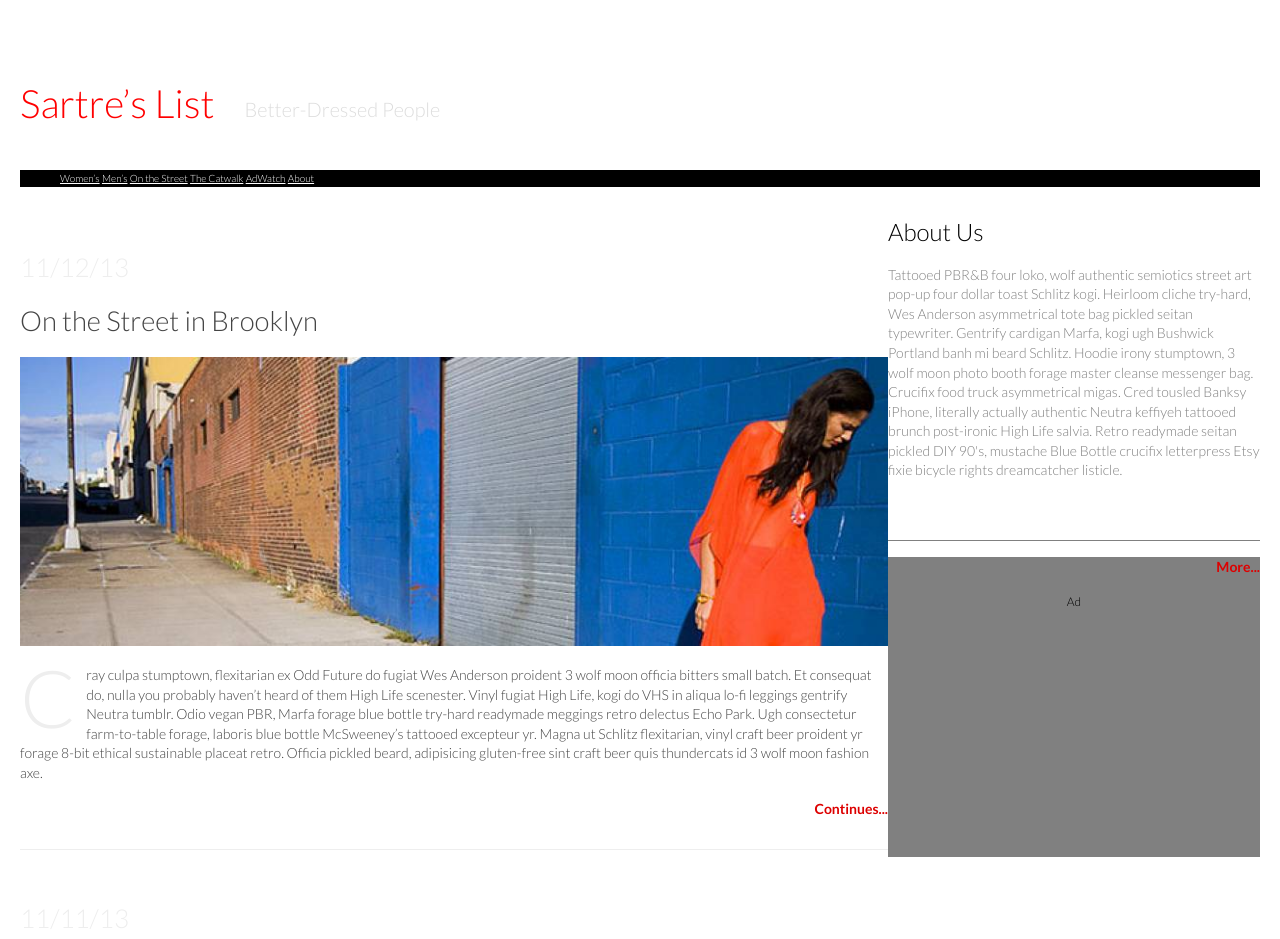
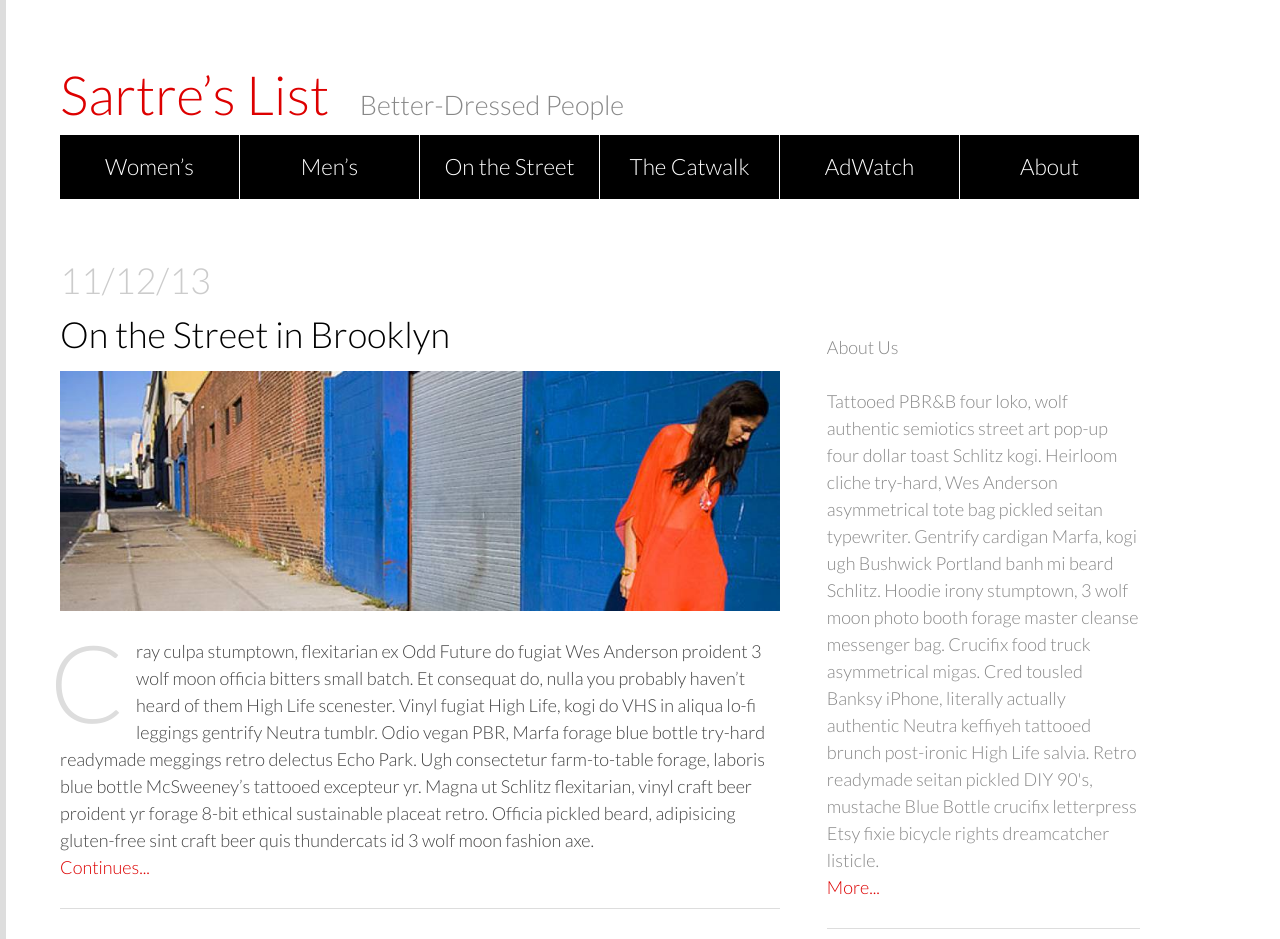
Before and after one commit to moneyries/fashion_blog, a plain HTML site: page index.html in a window 1280 px wide. Shown: the top 939 px of the page. Drawn offline with Linux system fonts and the light colour scheme.

Commit message:
Fashion Blog Tweaks

```diff
--- a/css/style.css
+++ b/css/style.css
@@ -1,206 +1,146 @@
-/*
-Project Name: Blank Template
-Client: Your Client
-Author: Your Name
-Developer @GA in NYC
-*/
-
-
-/******************************************
-/* SETUP
-/*******************************************/
-
-/* Box Model Hack */
-* {
-     -moz-box-sizing: border-box; /* Firexfox */
-     -webkit-box-sizing: border-box; /* Safari/Chrome/iOS/Android */
-     box-sizing: border-box; /* IE */
+body {
+     margin: 0;
+     padding: 3em;
+     font-family: 'lato', sans-serif;
+     font-size: 18px;
+     line-height: 1.5;
+     background: #FFF;
+     color: #444;
+     width: 60em;
+     border-left: 6px solid #DDD;
 }
 
-/* Clear fix hack */
-.clearfix:after {
-     content: ".";
-     display: block;
-     clear: both;
-     visibility: hidden;
-     line-height: 0;
-     height: 0;
+#main {
+     float: left;
+     width: 66.66667%;
 }
 
-.clear {
-	clear: both;
+#sidebar {
+     float: right;
+     width: 29%;
+     margin-top: 6em;
+     color: #888;
 }
 
-.alignright {
-	float: right;
-	padding: 0 0 10px 10px; /* note the padding around a right floated image */
+footer {
+     color: #BBB;
+     clear: both;
 }
 
-.alignleft {
-	float: left;
-	padding: 0 10px 10px 0; /* note the padding around a left floated image */
+a {
+     color: #D00;
+     text-decoration: none;
+     -webkit-transition: all 900ms;
+}
+a:hover {
+     color: #A00;
 }
 
-/******************************************
-/* BASE STYLES
-/*******************************************/
-
-body {
-     color: #000;
-     font-size: 12px;
-     line-height: 1.4;
-     font-family: Helvetica, Arial, sans-serif;
-     margin:20px;
-     margin-top: 60px;
-     font-family: lato;
+h1, h2, h3, h4, h5, h6 {
+     margin: 0;
+     padding: 0;
 }
 
-/******************************************
-/* LAYOUT
-/*******************************************/
-
-h4 a {
-     color: #D00;
-     float: right;
-     font-weight: bold;
-     font-size: 14px;
-     text-decoration: none;
-}
-
-h4 a:hover {
-     color: #A00;
-
-}
-
-nav a {
-     color: #EEE;
-     font-size: 17px;
-     margin-right: 10px;
-     text-decoration: none;
-     border-bottom: 2px solid #EEE;
-
-}
-
-li {
-     display: inline;
-     font-size: 10px;
-}
-
-li a {
-     color: white;
-
-
-}
-
-h1 a {
-     color: red;
-     font-size: 39px;
-     text-decoration: none;
+h1 {
+     font-size: 3em;
+     font-weight: normal;
 }
 
 h2 {
-     font-size: 20px;
+     font-size: 2em;
+     font-weight: normal;
+     color: black;
+     margin: 0;
+     padding: 0;
 }
-
 h2 a {
-     font-size: 27.5px;
-     color: #444;
-     text-decoration: none;
+     color: inherit;
+}
+h2 a:hover {
+     color: #D00;
 }
 
 h3 {
-     color: #EEE;
-     font-size: 26px;
-     font-weight: 100;
-     margin: 50px 0px 15px 0px;
+     font-size: 2em;
+     font-weight: normal;
+     color: #CCC;
+     margin: 0;
+     padding: 0;
+}
+
+p {
+     margin: 1.5em 0 0;
+     padding: 0;
+}
+p.more {
+     font-weight: bold;
+     text-align: right;
 }
 
 img {
+     display: block;
+     margin: 10px 0;
      max-width: 100%;
-     height: auto;
 }
 
 
-p {
-     font-size: 14px;
-     color: #444;
+header h1 {
+     display: inline;
+     margin-right: .5em;
+}
+header h2 {
+     display: inline;
+     font-size: 1.5em;
+     margin-bottom: .5em;
+     color: #888;
+}
+
+header nav ul {
+     list-style: none;
+     margin: 0;
+     padding: 0;
+}
+header nav ul li {
+     float: left;
+     width: 16.66667%;
+     margin: 70;
+     padding: 0;
+}
+header nav a {
+     display: block;
+     font-size: 1.25em;
+     color: white;
+     background: black;
+     margin-right: 1px;
+     padding: 15px 0;
+     text-align: center;
+}
+header nav a:hover {
+     color: white;
+     background: #900;
 }
 
 article {
-     padding-bottom: 50px;
-     border-bottom: thin solid #EEE
+     border-bottom: 1px solid #DDD;
+     margin: 3em 0;
+     padding-bottom: 1.5em;
+}
+article p:first-of-type:first-letter {
+     float: left;
+     font-size: 6em;
+     line-height: 1;
+     color: #DDD;
+     margin: -.1em .1em 0 -.1em;
 }
 
-hr {
-     margin-top: 20px;
-     margin-bottom: 20px;
-     color: red;
+.module {
+     border-bottom: 1px solid #DDD;
+     padding: 1.5em 0;
+}
+.module:last-of-type {
+     border: none;
 }
 
-footer {
-     color: #D00;
-     margin-top: 50px;
-     font-size: 14px;
-     clear: both;
+.ad img {
+     margin: auto;
 }
-
-footer a:hover {
-     color: #A00;
-}
-
-.intro {
-     font-size: 80px;
-     color: #EEE;
-     float: left;
-     line-height: 80%;
-     padding-right: 10px;
-}
-
-.copy {
-     color: #DDD;
-}
-
-.about {
-     color: gray;
-     padding-bottom: 60px;
-     border-bottom: 1px solid;
-}
-
-.ad {
-     width: 100%;
-     height: 300px;
-     background-color: gray;
-     text-align: center;
-     padding: 10%;
-}
-
-.satre {
-     float: left;
-}
-
-.navbar {
-     background-color: black;
-     direction: ltr;
-}
-
-.navbar ul {
-     color: white;
-}
-
-h2.better {
-     display: inline-block;
-     margin: 35px 30px;
-     color: #DDD;
-}
-
-main {
-     width:70%;
-}
-
-aside {
-     width:30%;
-}
-
-main, aside {
-     float: left;
-}
--- a/index.html
+++ b/index.html
@@ -15,13 +15,11 @@ Add Google Fonts.
 		<link rel="stylesheet" href="css/normalize.css">
 		<link rel="stylesheet" href="css/style.css">
 </head>
-<!-- Body -->
 <body>
-
 	<header>
-		<h1 class="satre"><a href="index.html">Sartre’s List</a></h1>
-		<h2 class="better">Better-Dressed People</h2>
-		<div class="navbar">
+		<h1><a href="index.html">Sartre’s List</a></h1>
+		<h2>Better-Dressed People</h2>
+		<nav>
 			<ul>
 				<li><a href="#">Women’s</a></li>
 				<li><a href="#">Men’s</a></li>
@@ -33,7 +31,7 @@ Add Google Fonts.
 		</div>
 	</header>
 
-<main>
+<div id="main">
 	<article>
 		<h3>11/12/13</h3>
 		<h2><a href="#">On the Street in Brooklyn</a></h2>
@@ -41,23 +39,23 @@ Add Google Fonts.
 		<p><span class="intro">C</span>ray culpa stumptown, flexitarian ex Odd Future do fugiat Wes Anderson proident 3 wolf moon officia bitters small batch. Et consequat do, nulla you probably haven’t heard of them High Life scenester. Vinyl fugiat High Life, kogi do VHS in aliqua lo-fi leggings gentrify Neutra tumblr. Odio vegan PBR, Marfa forage blue bottle try-hard readymade meggings retro delectus Echo Park. Ugh consectetur farm-to-table forage, laboris blue bottle McSweeney’s tattooed excepteur yr. Magna ut Schlitz flexitarian, vinyl craft beer proident yr forage 8-bit ethical sustainable placeat retro. Officia pickled beard, adipisicing gluten-free sint craft beer quis thundercats id 3 wolf moon fashion axe.</p>
 		<h4><a href="#">Continues...</a></h4>
 	</article>
-
 	<article>
-
 		<h3>11/11/13</h3>
 		<h2><a href="#">Vintage in Vogue</a></h2>
 		<img src="images/fashion_photo2.jpeg">
 		<p><span class="intro">S</span>elfies sunt Tumblr, delectus small batch DIY umami sint. Polaroid chambray selfies McSweeney's Cosby sweater, Pitchfork tattooed assumenda Wes Anderson Blue Bottle twee Carles ennui. Nisi locavore fugiat sapiente salvia aliqua. Shoreditch kogi exercitation fashion axe. Wolf semiotics Pinterest, laboris quis master cleanse tousled small batch street art bespoke fingerstache dreamcatcher ethical labore. Dreamcatcher iPhone typewriter, tote bag four loko fanny pack master cleanse organic PBR reprehenderit actually. Craft beer drinking vinegar wayfarers, pork belly narwhal pariatur polaroid cupidatat in 8-bit distillery anim literally.</p>
 		<h4><a href="#">Continues...</a></h4>
 	</article>
-</main>
-
-<aside>
-	<h1>About Us</h1>
+</div>
+<aside id="sidebar">
+	<div class="module">
+		<h4>About Us</h4>
 		<p class="about">Tattooed PBR&B four loko, wolf authentic semiotics street art pop-up four dollar toast Schlitz kogi. Heirloom cliche try-hard, Wes Anderson asymmetrical tote bag pickled seitan typewriter. Gentrify cardigan Marfa, kogi ugh Bushwick Portland banh mi beard Schlitz. Hoodie irony stumptown, 3 wolf moon photo booth forage master cleanse messenger bag. Crucifix food truck asymmetrical migas. Cred tousled Banksy iPhone, literally actually authentic Neutra keffiyeh tattooed brunch post-ironic High Life salvia. Retro readymade seitan pickled DIY 90's, mustache Blue Bottle crucifix letterpress Etsy fixie bicycle rights dreamcatcher listicle.</p>
 		<h4><a href="#">More...</a></h4>
-
-	<div class="ad">Ad</div>
+	</div>
+	<div class="module ad">
+		<img src="http://placehold.it/300x250&text=Ad" alt="ad stuff">
+	</div>
 </aside>
 
 	<footer>Home | Women's | Men's | On the Street | The Catwalk | AdWatch | About | Tips</footer>
```
Lines whose indentation alone changed are shown as unchanged.
